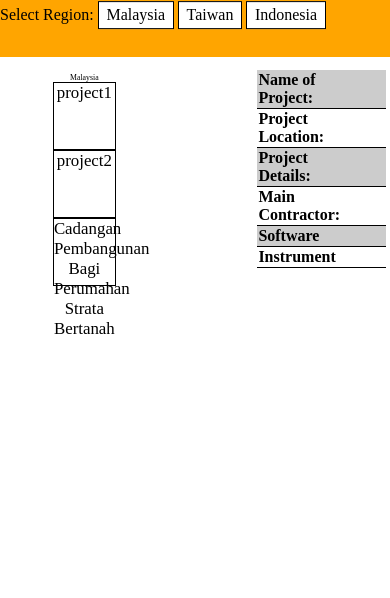
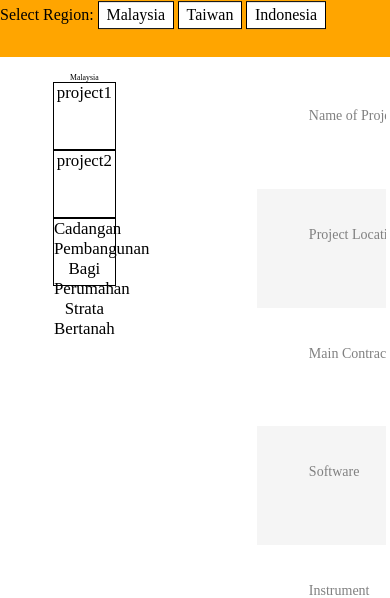
Before and after one commit to xiaoswaii/geosupply_website, a Vue app: page /Project in a window 390 px wide. Shown: the part 246-844 px from the top of the page. Built offline with nearby package versions, Linux system fonts and the light colour scheme; what vue-resize-text would draw is missing.

Commit message:
[feat] table without rwd

```diff
--- a/src/assets/scss/project.scss
+++ b/src/assets/scss/project.scss
@@ -147,27 +147,27 @@ ul{
     margin-top: 5%;
 }
 
-table{
-    width: 100%;
-    display: block;
-    border-spacing: 0;
-    //border-bottom: 1px solid black;
-}
+// table{
+//     width: 100%;
+//     display: block;
+//     border-spacing: 0;
+//     //border-bottom: 1px solid black;
+// }
 
-tr,
-td{
-    border-bottom: 1px solid black;
-    width: 50%;
-    text-align: left;
-}
+// tr,
+// td{
+//     border-bottom: 1px solid black;
+//     width: 50%;
+//     text-align: left;
+// }
 
-tr:nth-child(odd){
-	background-color:#ccc;
-}
+// tr:nth-child(odd){
+// 	background-color:#ccc;
+// }
 
-.table_left{
-    font-weight: bold;
-}
+// .table_left{
+//     font-weight: bold;
+// }
 
 .project_album_show{
     display: block;
@@ -188,3 +188,150 @@ tr:nth-child(odd){
     width: 30%;
     display: inline-block;
 }
+
+table {
+    border-spacing: 1;
+    border-collapse: collapse;
+    background: white;
+    border-radius: 10px;
+    overflow: hidden;
+    width: 100%;
+    margin: 0 auto;
+    position: relative;
+  }
+  table * {
+    position: relative;
+  }
+  table td, table th {
+    padding-left: 8px;
+  }
+  table thead tr {
+    height: 60px;
+    background: #292c2f;
+  }
+  table tbody tr {
+    height: 50px;
+  }
+  table tbody tr:last-child {
+    border: 0;
+  }
+  table td, table th {
+    text-align: left;
+  }
+  table td.l, table th.l {
+    text-align: right;
+  }
+  table td.c, table th.c {
+    text-align: center;
+  }
+  table td.r, table th.r {
+    text-align: center;
+  }
+
+
+  .table100-head th{
+    font-family: OpenSans-Regular;
+    font-size: 18px;
+    color: #fff;
+    line-height: 1.2;
+    font-weight: unset;
+  }
+
+  tbody tr:nth-child(even) {
+    background-color: #f5f5f5;
+  }
+
+  tbody tr {
+    font-family: OpenSans-Regular;
+    font-size: 15px;
+    color: #808080;
+    line-height: 1.2;
+    font-weight: unset;
+  }
+
+  tbody tr:hover {
+    color: #555555;
+    background-color: #f5f5f5;
+    cursor: pointer;
+  }
+
+  .column{
+    width: 100%;
+  }
+
+  .column1 {
+    width: 50%;
+    padding-left: 0;
+  }
+
+  .column2 {
+    width: 50%;
+  }
+
+  @media screen and (max-width: 992px) {
+    table {
+      display: block;
+    }
+    table > *, table tr, table td, table th {
+      display: block;
+    }
+    table thead {
+      display: none;
+    }
+    table tbody tr {
+      height: auto;
+      padding: 37px 0;
+    }
+    table tbody tr td {
+      padding-left: 40% !important;
+      margin-bottom: 24px;
+    }
+    table tbody tr td:last-child {
+      margin-bottom: 0;
+    }
+    table tbody tr td:before {
+      font-family: OpenSans-Regular;
+      font-size: 14px;
+      color: #999999;
+      line-height: 1.2;
+      font-weight: unset;
+      position: absolute;
+      width: 40%;
+      left: 30px;
+      top: 0;
+    }
+    // table tbody tr td:nth-child(1):before {
+    //   content: "Date";
+    // }
+    // table tbody tr td:nth-child(2):before {
+    //   content: "Order ID";
+    // }
+    // table tbody tr td:nth-child(3):before {
+    //   content: "Name";
+    // }
+    // table tbody tr td:nth-child(4):before {
+    //   content: "Price";
+    // }
+    // table tbody tr td:nth-child(5):before {
+    //   content: "Quantity";
+    // }
+    // table tbody tr td:nth-child(6):before {
+    //   content: "Total";
+    // }
+
+    .column1,
+    .column2{
+      width: 100%;
+    }
+
+    tbody tr {
+      font-size: 14px;
+    }
+  }
+
+  @media (max-width: 576px) {
+    .container-table100 {
+      padding-left: 15px;
+      padding-right: 15px;
+    }
+  }
--- a/src/components/Project.vue
+++ b/src/components/Project.vue
@@ -28,14 +28,43 @@
         </div>
       </div>
       <div class="project_detail_list">
-        <table>
+        <!-- <table>
           <tr class="project_detail_table"><td class="table_left">Name of Project:</td><td>{{ projectDetail.name }}</td></tr>
           <tr class="project_detail_table"><td class="table_left">Project Location:</td><td>{{ projectDetail.location }}</td></tr>
           <tr class="project_detail_table"><td class="table_left">Project Details:</td><td>{{ projectDetail.detail }}</td></tr>
           <tr class="project_detail_table"><td class="table_left">Main Contractor:</td><td>{{ projectDetail.contractor }}</td></tr>
           <tr class="project_detail_table"><td class="table_left">Software</td><td>{{ projectDetail.software }}</td></tr>
           <tr class="project_detail_table"><td class="table_left">Instrument</td><td><span :key="instrument" v-for="instrument in projectDetail.instrument">{{ instrument }}</span></td></tr>
-        </table>
+        </table> -->
+        <table>
+						<thead>
+							<tr class="table100-head">
+								<th class="column" colspan="2">Project Detail</th>
+							</tr>
+						</thead>
+						<tbody>
+								<tr>
+									<td class="column1">Name of Project:</td>
+									<td class="column2">{{ projectDetail.name }}</td>
+								</tr>
+                <tr>
+									<td class="column1">Project Location:</td>
+									<td class="column2">{{ projectDetail.location }}</td>
+								</tr>
+                <tr>
+									<td class="column1">Main Contractor:</td>
+									<td class="column2">{{ projectDetail.contractor }}</td>
+								</tr>
+                <tr>
+									<td class="column1">Software</td>
+									<td class="column2">{{ projectDetail.software }}</td>
+								</tr>
+                <tr>
+									<td class="column1">Instrument</td>
+									<td class="column2">{{ projectDetail.software }}</td>
+								</tr>
+						</tbody>
+					</table>
       </div>
     </div>
   </div>
```
